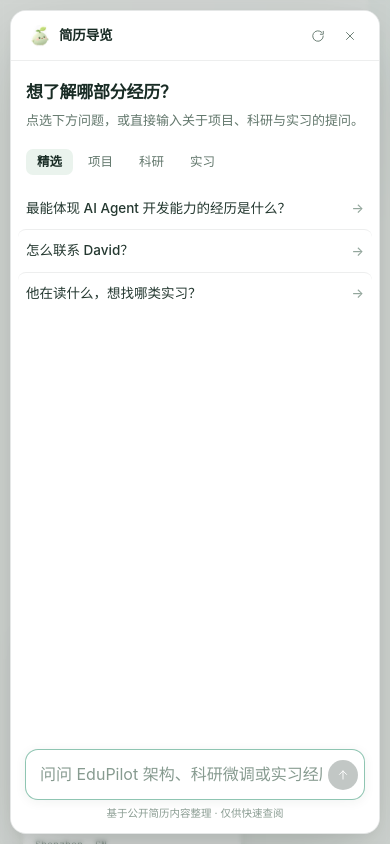
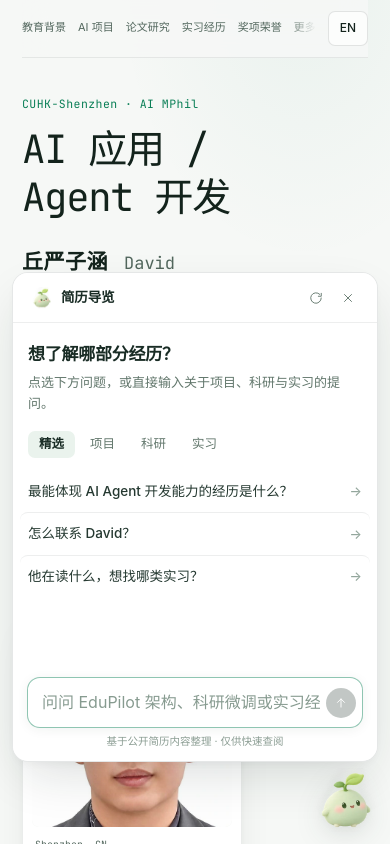
Before and after one commit to 2092372408-pixel/qiuyanzihan, a plain HTML site: page index.html in a window 390 px wide. Both pictures are taken after a click on the button 346 px from the left and 800 px from the top of the page. Shown: the top 844 px of the page. Drawn offline with Linux system fonts and the light colour scheme.

Commit message:
fix(assistant): remove background blur backdrop and cap panel height to fixed 392x510 proportion

```diff
--- a/index.html
+++ b/index.html
@@ -26,9 +26,9 @@
   <link rel="alternate" hreflang="x-default" href="https://qiuyanzihan.space/">
   <link rel="icon" href="favicon.svg" type="image/svg+xml">
   <link rel="preload" href="fonts/JetBrainsMono-Regular.woff2" as="font" type="font/woff2" crossorigin>
-  <link rel="stylesheet" href="styles.css?v=20261124-5">
-  <script src="script.js?v=20261124-5" defer></script>
-  <script src="portfolio.js?v=20261124-5" defer></script>
+  <link rel="stylesheet" href="styles.css?v=20261125-1">
+  <script src="script.js?v=20261125-1" defer></script>
+  <script src="portfolio.js?v=20261125-1" defer></script>
   <script type="application/ld+json">
   {
     "@context": "https://schema.org",
@@ -295,7 +295,6 @@
   <div id="toast" class="toast" role="status" aria-live="polite" aria-hidden="true"></div>
 
   <aside id="portfolio-assistant" hidden>
-    <div class="assistant-backdrop" hidden></div>
     <div class="assistant-guide-card" role="region" aria-label="页面快速指引" hidden>
       <div class="guide-card-top">
         <p class="guide-card-title">嗨，欢迎来到 David 的主页</p>
--- a/portfolio.js
+++ b/portfolio.js
@@ -161,7 +161,6 @@ if (location.hostname === 'qiuyanzihan.space' || location.hostname === 'localhos
   }
 
   const assistant = document.querySelector('#portfolio-assistant');
-  const backdrop = assistant.querySelector('.assistant-backdrop');
   const guideCard = assistant.querySelector('.assistant-guide-card');
   const guideDismiss = assistant.querySelector('.guide-card-dismiss');
   const guideOpen = assistant.querySelector('.guide-open-btn');
@@ -258,23 +257,15 @@ if (location.hostname === 'qiuyanzihan.space' || location.hostname === 'localhos
   function openPanel(open) {
     if (open) {
       dismissGuide(true);
-      if (backdrop) {
-        backdrop.hidden = false;
-        requestAnimationFrame(() => backdrop.classList.add('is-open'));
-      }
       panel.hidden = false;
       requestAnimationFrame(() => panel.classList.add('is-open'));
-      assistant.classList.add('is-drawer-open');
     } else {
       panel.classList.remove('is-open');
-      backdrop?.classList.remove('is-open');
-      assistant.classList.remove('is-drawer-open');
       setTimeout(() => {
         if (!panel.classList.contains('is-open')) {
           panel.hidden = true;
-          if (backdrop) backdrop.hidden = true;
         }
-      }, 220);
+      }, 200);
     }
     launcher.setAttribute('aria-expanded', String(open));
     if (open) {
@@ -504,7 +495,10 @@ if (location.hostname === 'qiuyanzihan.space' || location.hostname === 'localhos
   showTopic(topics[0]);
   launcher.addEventListener('click', () => openPanel(panel.hidden));
   closeButton.addEventListener('click', () => openPanel(false));
-  backdrop?.addEventListener('click', () => openPanel(false));
+
+  document.addEventListener('pointerdown', event => {
+    if (!panel.hidden && !assistant.contains(event.target)) openPanel(false);
+  });
 
   document.addEventListener('keydown', event => {
     if (event.key === 'Escape' && !panel.hidden) openPanel(false);
--- a/styles.css
+++ b/styles.css
@@ -419,19 +419,6 @@ footer { padding: 40px 0 32px; }
 #portfolio-assistant button { cursor: pointer; }
 #portfolio-assistant :focus-visible { outline: 2px solid var(--accent); outline-offset: 2px; }
 
-/* Backdrop for Slide-Over Companion Drawer */
-.assistant-backdrop {
-  position: fixed;
-  inset: 0;
-  z-index: 11;
-  background: rgba(19, 35, 28, 0.16);
-  backdrop-filter: blur(2px);
-  -webkit-backdrop-filter: blur(2px);
-  opacity: 0;
-  transition: opacity .2s ease;
-}
-.assistant-backdrop.is-open { opacity: 1; }
-
 /* Signature Sprout Launcher — Grounded in Right Margin */
 .assistant-launch {
   position: relative;
@@ -444,12 +431,7 @@ footer { padding: 40px 0 32px; }
   border: 0;
   border-radius: 50%;
   background: transparent;
-  transition: transform .22s cubic-bezier(.2, .8, .2, 1), opacity .18s ease;
-}
-#portfolio-assistant.is-drawer-open .assistant-launch {
-  opacity: 0;
-  pointer-events: none;
-  transform: scale(0.85);
+  transition: transform .22s cubic-bezier(.2, .8, .2, 1);
 }
 .assistant-launch:hover { transform: translateY(-3px); }
 .assistant-launch:active { transform: translateY(0) scale(0.96); }
@@ -587,26 +569,27 @@ footer { padding: 40px 0 32px; }
 }
 .guide-open-btn:hover { background: var(--accent); }
 
-/* Right-Side Architectural Slide-Over Drawer (Zero Content Collision) */
+/* Compact Fixed-Proportion Assistant Panel (No Background Blur, Never Stretches) */
 .assistant-panel {
   position: fixed;
-  top: 14px;
-  right: 14px;
-  bottom: 14px;
+  right: max(22px, env(safe-area-inset-right));
+  bottom: calc(98px + env(safe-area-inset-bottom));
   z-index: 13;
   display: grid;
   grid-template-rows: auto minmax(0, 1fr) auto;
-  width: min(416px, calc(100vw - 28px));
-  height: auto;
+  width: min(392px, calc(100vw - 32px));
+  height: min(510px, calc(100dvh - 124px - env(safe-area-inset-bottom)));
+  max-height: 520px;
   overflow: hidden;
   padding: 0;
   border: 1px solid rgba(25, 44, 37, 0.11);
   border-radius: 16px;
   background: var(--assistant-surface);
-  box-shadow: 0 28px 72px -12px rgba(17, 36, 28, 0.22), 0 4px 16px -4px rgba(17, 36, 28, 0.08);
+  box-shadow: 0 20px 52px -12px rgba(17, 36, 28, 0.16), 0 4px 14px -4px rgba(17, 36, 28, 0.06);
   opacity: 0;
-  transform: translateX(26px);
-  transition: opacity .2s ease, transform .24s cubic-bezier(.22, 1, .36, 1);
+  transform: translateY(10px) scale(0.985);
+  transform-origin: bottom right;
+  transition: opacity .18s ease, transform .22s cubic-bezier(.22, 1, .36, 1);
 }
 .assistant-panel.is-open {
   opacity: 1;
@@ -1077,11 +1060,12 @@ footer { padding: 40px 0 32px; }
   .assistant-launch { width: 64px; height: 64px; }
   .assistant-context-tip, .assistant-guide-card { display: none; }
   .assistant-panel {
-    top: 10px;
-    left: 10px;
-    right: 10px;
-    bottom: calc(10px + env(safe-area-inset-bottom));
+    left: 12px;
+    right: 12px;
+    bottom: calc(82px + env(safe-area-inset-bottom));
     width: auto;
+    height: min(490px, calc(100dvh - 104px - env(safe-area-inset-bottom)));
+    max-height: 500px;
   }
   .assistant-messages { padding: 16px 15px 14px; }
   .assistant-form input { font-size: 16px; }
```
Also changed, not shown: en.html (+3 -4 lines).
